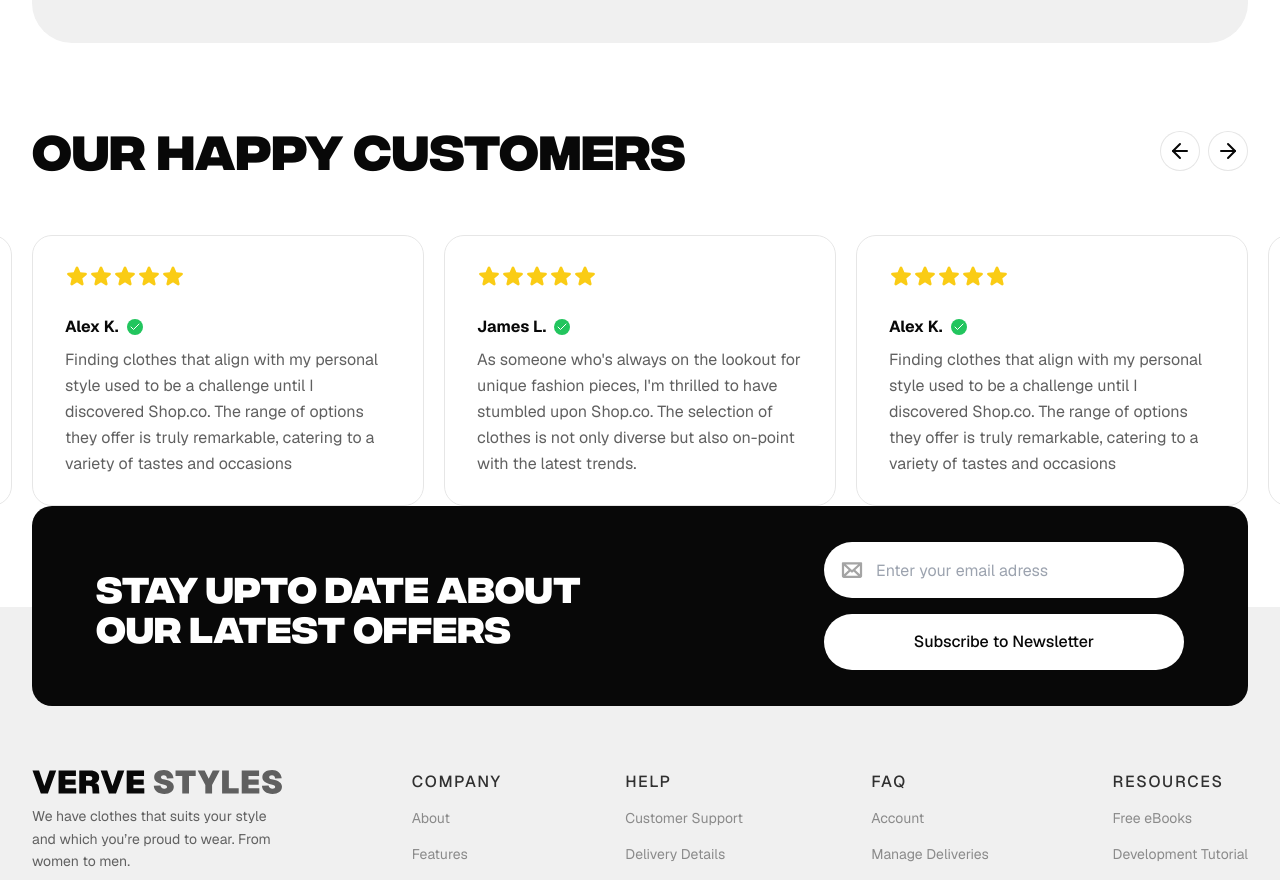
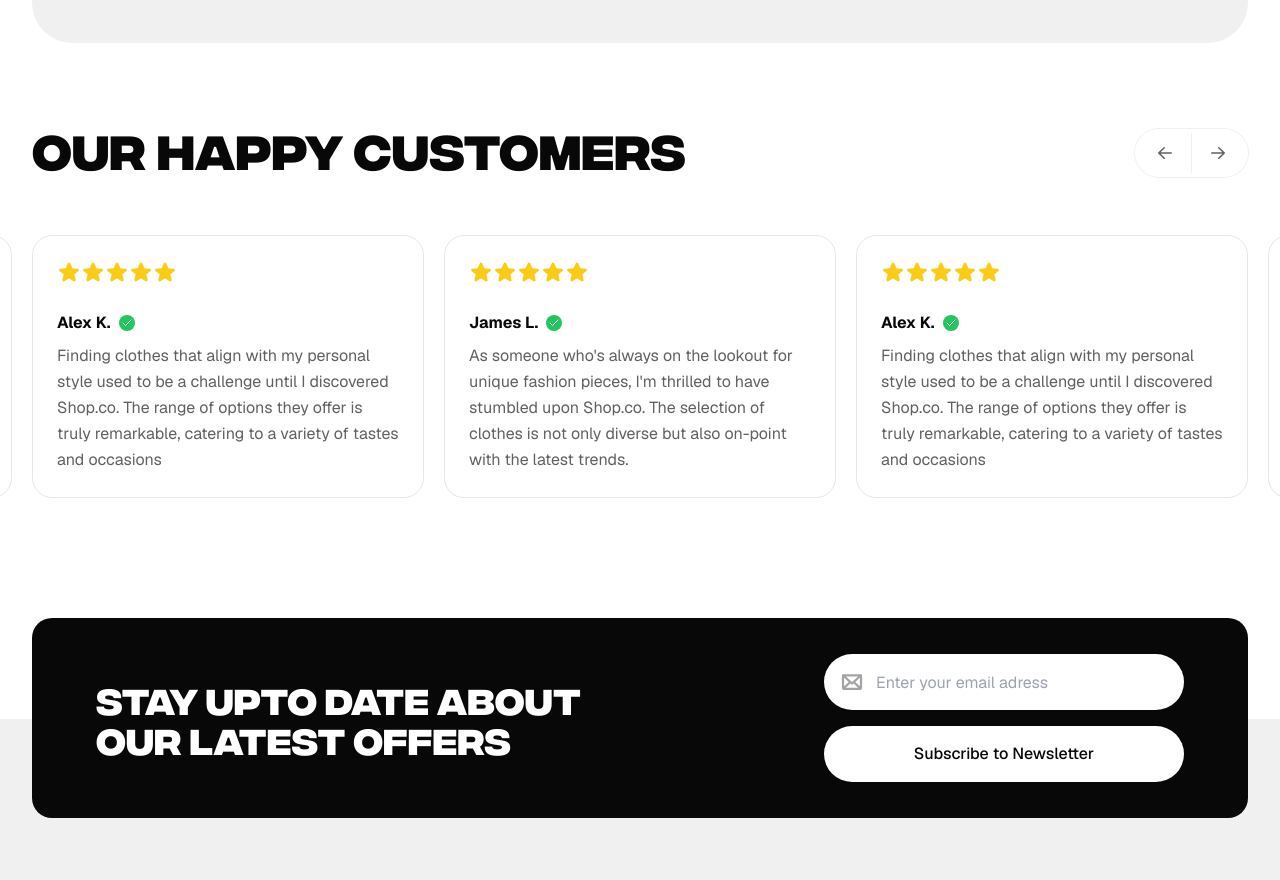
Before and after one commit to zarif-tajwar/verve-styles-store, a Next.js app: page / in a window 1280 px wide. Shown: the part 2480-3360 px from the top of the page. Built offline with nearby package versions, Linux system fonts and the light colour scheme; no server answers; the database is empty.

Commit message:
responsive customer review carousel section

```diff
--- a/src/components/HomePage/CustomerReviews.tsx
+++ b/src/components/HomePage/CustomerReviews.tsx
@@ -16,10 +16,13 @@ import { Verified } from '../Svgs/icons';
 import {
   Carousel,
   CarouselApi,
+  CarouselButtons,
   CarouselContent,
   CarouselItem,
   CarouselViewport,
 } from '../UI/Carousel';
+import { Container } from '../UI/Container';
+import { SectionHeading } from '../UI/Homepage';
 
 const CustomerReviews = () => {
   const [api, setApi] = useState<CarouselApi>();
@@ -51,34 +54,9 @@ const CustomerReviews = () => {
   }, [isVisible, handleKeyboardControl]);
 
   return (
-    <section className="mt-20 overflow-x-hidden" id="reviews">
-      <div className="container-main">
-        <div className="flex w-full items-end justify-between">
-          <h2 className="font-integral-cf text-5xl font-bold uppercase">
-            Our Happy Customers
-          </h2>
-          <div className="flex select-none items-center gap-2">
-            <Button
-              variant={'outline'}
-              size={'square'}
-              className="rotate-180 select-none"
-              onClick={scrollPrev}
-              aria-label="Go right"
-            >
-              <ArrowRight />
-            </Button>
-            <Button
-              variant={'outline'}
-              size={'square'}
-              aria-label="Go left"
-              onClick={scrollNext}
-              className="select-none"
-            >
-              <ArrowRight />
-            </Button>
-          </div>
-        </div>
-        <div className="pt-16">
+    <section className="my-20 overflow-x-clip" id="reviews">
+      <Container className="relative">
+        <div>
           <Carousel
             opts={{
               align: 'center',
@@ -94,6 +72,9 @@ const CustomerReviews = () => {
             setApi={setApi}
             ref={carouselRef}
           >
+            <SectionHeading className="text-left">
+              Our Happy Customers
+            </SectionHeading>
             <CarouselViewport>
               <CarouselContent className="-ml-5 cursor-grab">
                 {Reviews.map((review, i) => {
@@ -108,9 +89,12 @@ const CustomerReviews = () => {
                 })}
               </CarouselContent>
             </CarouselViewport>
+            <div className="mt-10 flex justify-center">
+              <CarouselButtons className="right-0 top-1.5 md:absolute" />
+            </div>
           </Carousel>
         </div>
-      </div>
+      </Container>
     </section>
   );
 };
@@ -183,11 +167,12 @@ const ReviewCard = ({ review, className, ...props }: ReviewCardProps) => {
   return (
     <div
       className={cn(
-        'rounded-main border border-primary-100 px-8 py-7',
+        'rounded-main border border-primary-100 @container/card',
         className,
       )}
       {...props}
     >
+      <div className="p-6 @[400px]/card:p-8">
         <Star rating={5} />
         <div className="mt-5 flex items-center gap-2">
           <p className="font-bold">{review.name}</p>
@@ -197,5 +182,6 @@ const ReviewCard = ({ review, className, ...props }: ReviewCardProps) => {
           {review.quote}
         </blockquote>
       </div>
+    </div>
   );
 };
--- a/src/components/HomePage/FeaturedItem.tsx
+++ b/src/components/HomePage/FeaturedItem.tsx
@@ -6,6 +6,7 @@ import { SectionHeading } from '../UI/Homepage';
 import * as ProductListingItem from '../UI/ProductListingItem';
 import {
   Carousel,
+  CarouselButtons,
   CarouselContent,
   CarouselItem,
   CarouselNext,
@@ -81,21 +82,11 @@ const FeaturedItem = ({
         </CarouselViewport>
         <div
           className={cn(
-            'flex justify-center pt-8',
+            'flex justify-center pt-10',
             products.length <= 4 && '[@media(width>=1100px)]:hidden',
           )}
         >
-          <div className="flex rounded-full p-1 ring-1 ring-primary-50">
-            <CarouselPrevious
-              variant={'ghost'}
-              className="rounded-none rounded-l-full"
-            />
-            <span className="h-full w-px bg-primary-50"></span>
-            <CarouselNext
-              variant={'ghost'}
-              className="rounded-none rounded-r-full"
-            />
-          </div>
+          <CarouselButtons />
         </div>
       </Carousel>
       <div className="flex items-center justify-center">
--- a/src/components/UI/Carousel.tsx
+++ b/src/components/UI/Carousel.tsx
@@ -8,7 +8,7 @@ import {
 
 import { cn } from '@/lib/util';
 import { Button } from '@/components/UI/Button';
-import { ChevronRightIcon, ArrowRightIcon } from '@heroicons/react/16/solid';
+import { ChevronRightIcon, ArrowRightIcon } from '@heroicons/react/20/solid';
 
 type CarouselProps = {
   opts?: CarouselOptions;
@@ -205,6 +205,30 @@ const CarouselItem = React.forwardRef<
 });
 CarouselItem.displayName = 'CarouselItem';
 
+const CarouselButtons = React.forwardRef<
+  HTMLDivElement,
+  React.HTMLAttributes<HTMLDivElement>
+>(({ className, children, ...props }, ref) => {
+  return (
+    <div
+      ref={ref}
+      className={cn(
+        'grid w-max grid-cols-[auto_1px_auto] rounded-full p-1 ring-1 ring-primary-50',
+        className,
+      )}
+      {...props}
+    >
+      <CarouselPrevious
+        variant={'ghost'}
+        className="rounded-none rounded-l-full"
+      />
+      <span className="h-full w-px bg-primary-50"></span>
+      <CarouselNext variant={'ghost'} className="rounded-none rounded-r-full" />
+    </div>
+  );
+});
+CarouselButtons.displayName = 'CarouselButtons';
+
 const CarouselPrevious = React.forwardRef<
   HTMLButtonElement,
   React.ComponentProps<typeof Button>
@@ -216,10 +240,11 @@ const CarouselPrevious = React.forwardRef<
       ref={ref}
       className={cn(className)}
       disabled={!canScrollPrev}
+      size={'md'}
       onClick={scrollPrev}
       {...props}
     >
-      <ArrowRightIcon className="h-4 w-4 rotate-180" />
+      <ArrowRightIcon className="h-5 w-5 rotate-180" />
       <span className="sr-only">Previous slide</span>
     </Button>
   );
@@ -238,9 +263,10 @@ const CarouselNext = React.forwardRef<
       className={cn(className)}
       disabled={!canScrollNext}
       onClick={scrollNext}
+      size={'md'}
       {...props}
     >
-      <ArrowRightIcon className="h-4 w-4" />
+      <ArrowRightIcon className="h-5 w-5" />
       <span className="sr-only">Next slide</span>
     </Button>
   );
@@ -254,4 +280,5 @@ export {
   CarouselItem,
   CarouselPrevious,
   CarouselNext,
+  CarouselButtons,
 };
```
Lines whose indentation alone changed are shown as unchanged.
